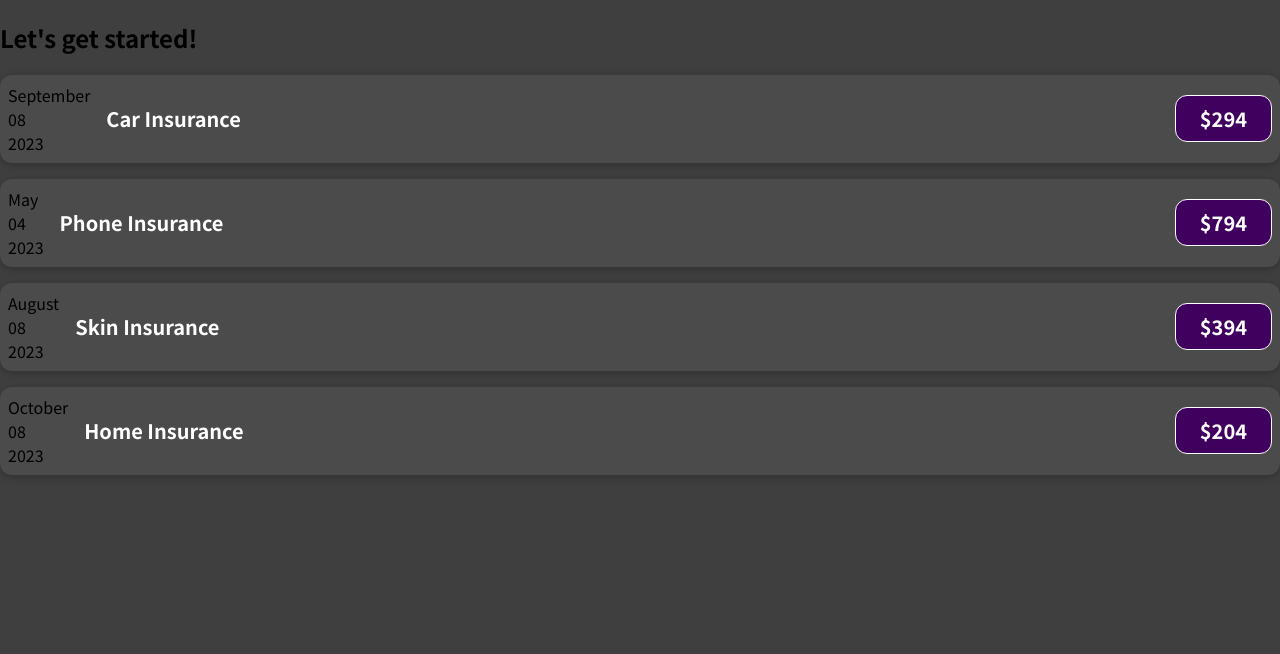
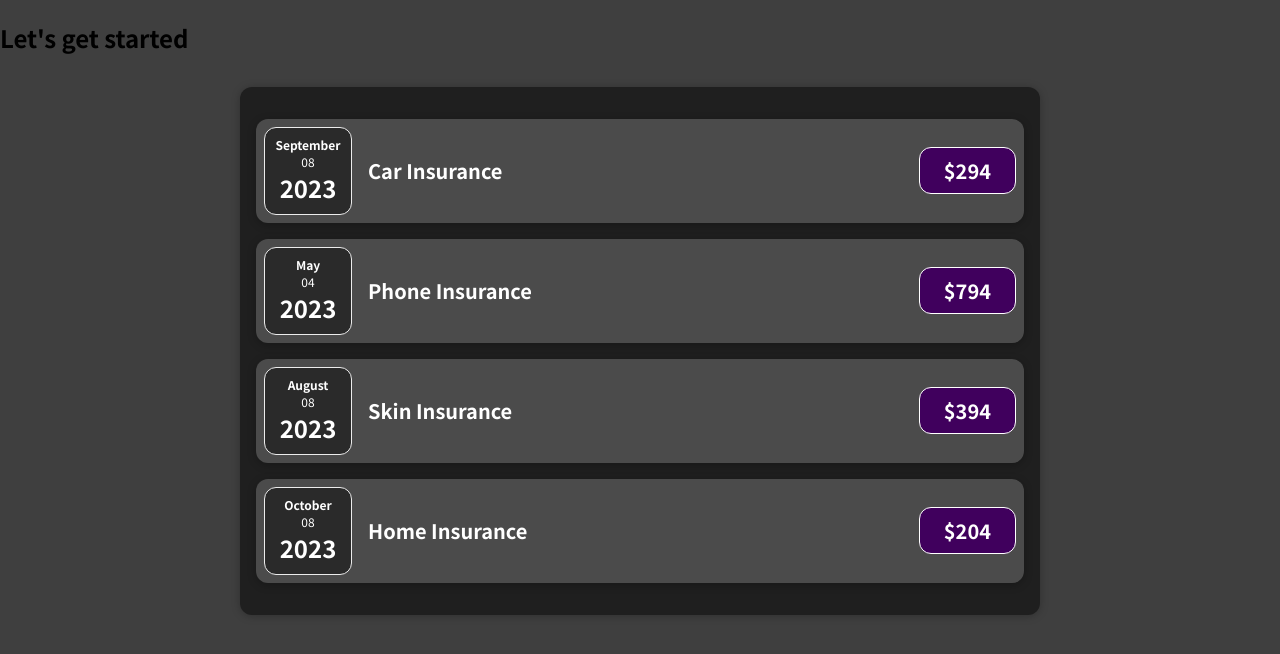
Before and after one commit to oriankeith002/React_projects, a JavaScript app in the folder expense_tracker/: page / in a window 1280 px wide. Shown: the top 654 px of the page. Built offline with nearby package versions, Linux system fonts and the light colour scheme.

Commit message:
Splitting components into sub components

```diff
--- a/expense_tracker/src/App.js
+++ b/expense_tracker/src/App.js
@@ -1,4 +1,4 @@
-import ExpenseItem from "./components/ExpenseItem";
+import Expenses from "./components/Expenses";
 
 
 function App() {
@@ -13,27 +13,8 @@
 
   return (
     <div>
-      <h2>Let's get started!</h2>
-      <ExpenseItem
-        title={expenses[0].title}
-        amount={expenses[0].amount}
-        date={expenses[0].date}
-      ></ExpenseItem>
-      <ExpenseItem
-        title={expenses[1].title}
-        amount={expenses[1].amount}
-        date={expenses[1].date}
-      ></ExpenseItem>
-        <ExpenseItem
-        title={expenses[2].title}
-        amount={expenses[2].amount}
-        date={expenses[2].date}
-      ></ExpenseItem>
-        <ExpenseItem
-        title={expenses[3].title}
-        amount={expenses[3].amount}
-        date={expenses[3].date}
-      ></ExpenseItem>
+      <h2>Let's get started</h2>
+      <Expenses items={expenses} />
     </div>
   );
 }
--- /dev/null
+++ b/expense_tracker/src/components/ExpenseDate.css
@@ -0,0 +1,26 @@
+.expense-date {
+    display: flex;
+    flex-direction: column;
+    width: 5.5rem;
+    height: 5.5rem;
+    border: 1px solid #ececec;
+    background-color: #2a2a2a;
+    color: white;
+    border-radius: 12px;
+    align-items: center;
+    justify-content: center;
+}
+
+.expense-date__month {
+    font-size: 0.75rem;
+    font-weight: bold;
+}
+
+.expense-date__year {
+    font-size: 0.75rem;
+}
+
+.expense-date__day {
+    font-size: 1.5rem;
+    font-weight: bold;
+}
--- /dev/null
+++ b/expense_tracker/src/components/ExpenseDate.js
@@ -0,0 +1,18 @@
+import './ExpenseDate.css';
+
+function ExpenseDate(props) {
+    //this is purely javascript
+    const month = props.date.toLocaleString('en-US',{month:'long'});
+    const year = props.date.toLocaleString('en-US', {day:'2-digit'});
+    const day = props.date.getFullYear();
+
+    return (
+        <div className="expense-date">
+            <div className="expense-date__month">{month}</div>
+            <div className="expense-date__year">{year}</div>
+            <div className="expense-date__day">{day}</div>
+        </div>
+    );
+}
+
+export default ExpenseDate;
--- a/expense_tracker/src/components/ExpenseItem.js
+++ b/expense_tracker/src/components/ExpenseItem.js
@@ -1,20 +1,10 @@
 import './ExpenseItem.css';
+import ExpenseDate from './ExpenseDate';
 
 function ExpenseItem(props) {
-    //this is purely javascript
-    const month = props.date.toLocaleString('en-US',{month:'long'});
-    const year = props.date.toLocaleString('en-US', {day:'2-digit'});
-    const day = props.date.getFullYear();
-
-
     return (
         <div className="expense-item">
-            <div>
-                <div>{month}</div>
-                <div>{year}</div>
-                <div>{day}</div>
-            </div>
-
+            <ExpenseDate date={props.date} />
             <div className="expense-item__description">
                 <h2>{props.title}</h2>
                 <div className="expense-item__price">${props.amount}</div>
--- /dev/null
+++ b/expense_tracker/src/components/Expenses.css
@@ -0,0 +1,9 @@
+.expenses {
+    padding: 1rem;
+    background-color: rgb(31, 31, 31);
+    margin: 2rem auto;
+    width: 50rem;
+    max-width: 95%;
+    border-radius: 12px;
+    box-shadow: 0 1px 8px rgba(0, 0, 0, 0.25);
+}
--- /dev/null
+++ b/expense_tracker/src/components/Expenses.js
@@ -0,0 +1,32 @@
+import ExpenseItem from "./ExpenseItem";
+import './Expenses.css';
+
+
+function Expenses(props) {
+    return (
+        <div className="expenses">
+            <ExpenseItem
+            title={props.items[0].title}
+            amount={props.items[0].amount}
+            date={props.items[0].date}
+            ></ExpenseItem>
+            <ExpenseItem
+            title={props.items[1].title}
+            amount={props.items[1].amount}
+            date={props.items[1].date}
+            ></ExpenseItem>
+            <ExpenseItem
+            title={props.items[2].title}
+            amount={props.items[2].amount}
+            date={props.items[2].date}
+            ></ExpenseItem>
+            <ExpenseItem
+            title={props.items[3].title}
+            amount={props.items[3].amount}
+            date={props.items[3].date}
+            ></ExpenseItem>
+        </div>
+    );
+}
+
+export default Expenses;
```
